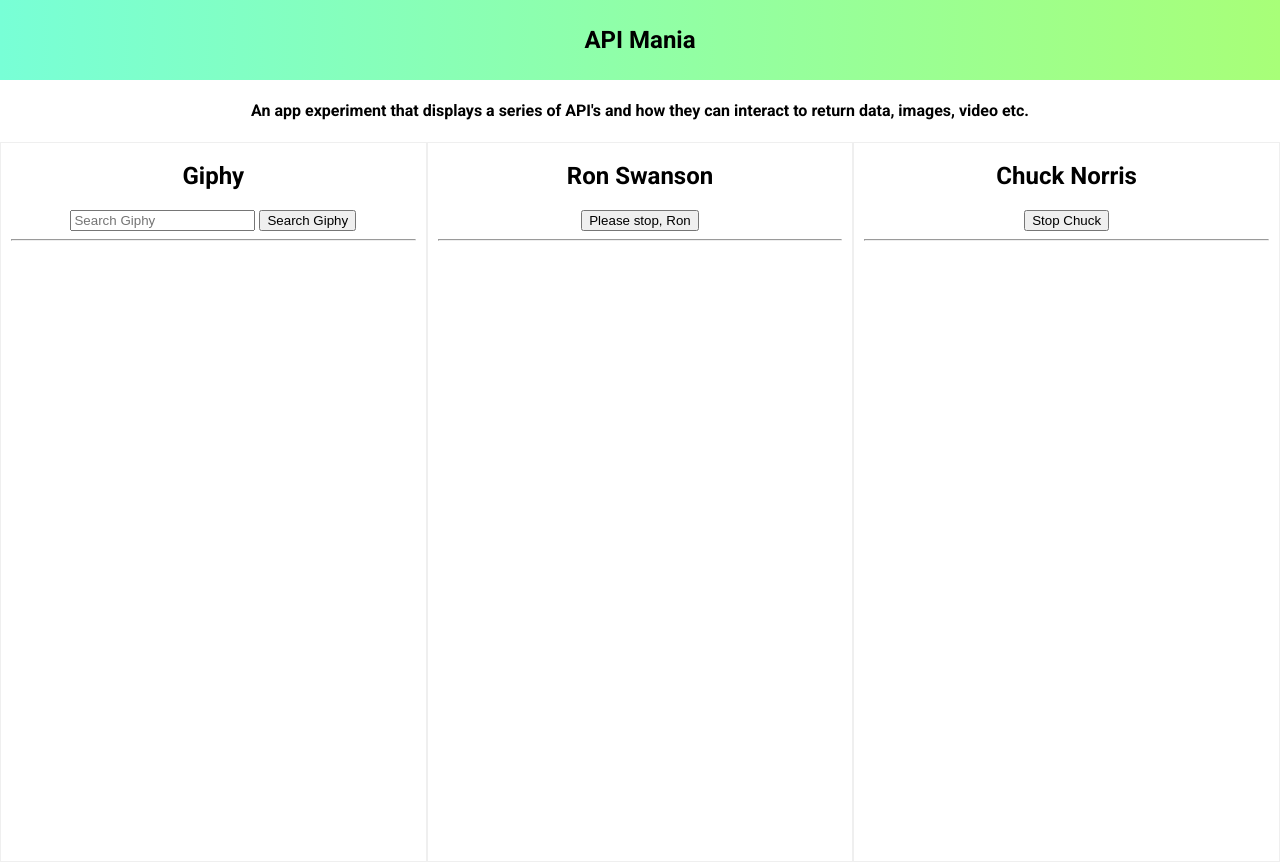
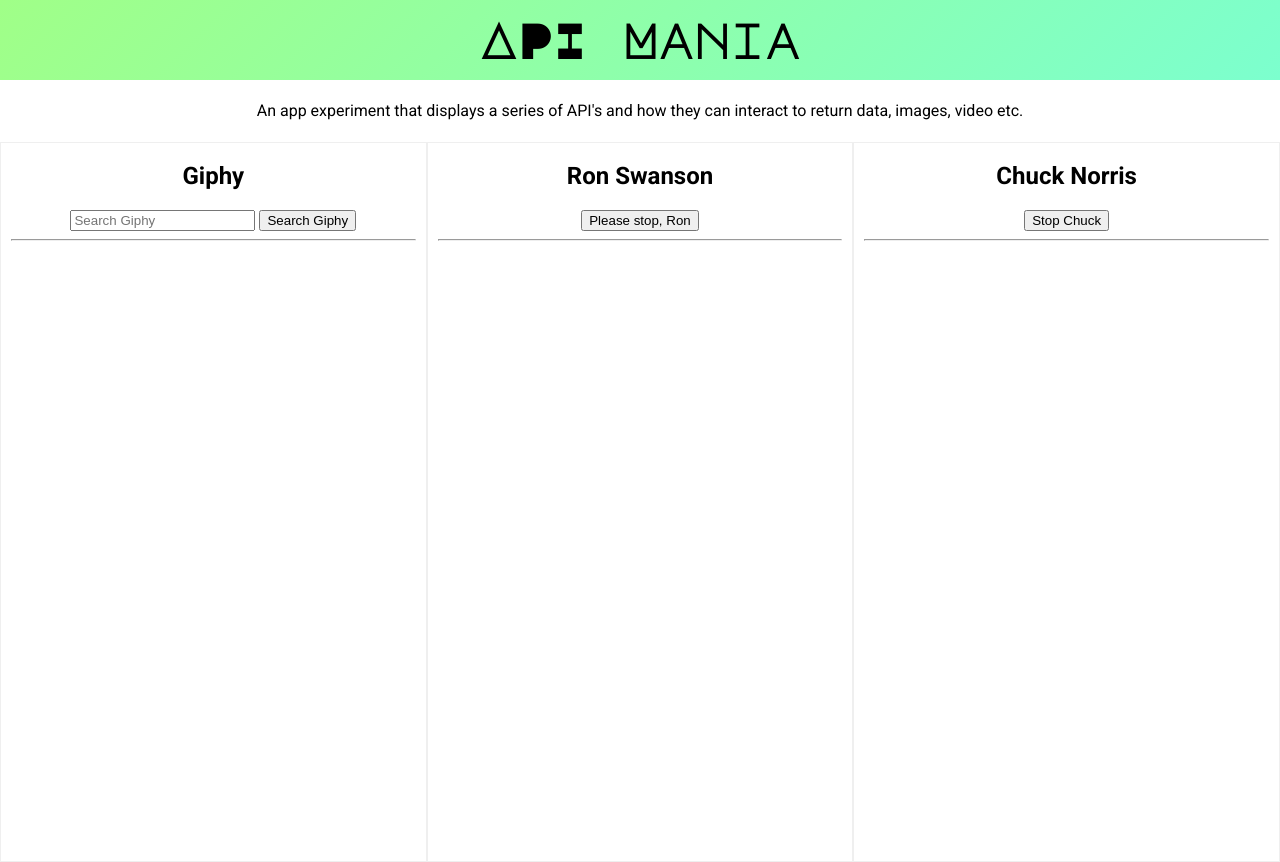
Before and after one commit to lukemico/APImania, a PHP site: page /public/index.html in a window 1280 px wide. Run offline with PHP 8.4, Linux system fonts and the light colour scheme.

Commit message:
push updates to Public files

```diff
--- a/public/css/style.css
+++ b/public/css/style.css
@@ -16,24 +16,38 @@ body {
 nav {
 	width: 100%;
 	overflow: hidden;
-	background-color: #ffff00;
+	font-family: "Major Mono Display", monospace;
+	background-color: #efefef;
 	height: 80px;
 	line-height: 80px;
 	background: #a8ff78; /* fallback for old browsers */
-	background: -webkit-linear-gradient(
-		to right,
-		#78ffd6,
-		#a8ff78
-	); /* Chrome 10-25, Safari 5.1-6 */
-	background: linear-gradient(
-		to right,
-		#78ffd6,
-		#a8ff78
-	); /* W3C, IE 10+/ Edge, Firefox 16+, Chrome 26+, Opera 12+, Safari 7+ */
+	background: linear-gradient(-45deg, #78ffd6, #a8ff78, #23a6d5, #23d5ab);
+	background-size: 400% 400%;
+	animation: gradientBG 15s ease infinite;
+}
+
+@keyframes gradientBG {
+	0% {
+		background-position: 0% 50%;
+	}
+	50% {
+		background-position: 100% 50%;
+	}
+	100% {
+		background-position: 0% 50%;
+	}
+}
+
+h1 {
+	font-size: 48px;
 }
 
 nav h1 {
 	margin: 0;
+}
+
+h4 {
+	font-weight: normal;
 }
 
 .col {
--- a/public/index.html
+++ b/public/index.html
@@ -2,7 +2,7 @@
 <html lang="en">
 	<head>
 		<meta charset="UTF-8" />
-		<title>Lots of APIs</title>
+		<title>API Mania | Integrations</title>
 		<link rel="stylesheet" href="css/style.css" />
 		<script src="js/jquery.js"></script>
 		<script src="js/giphy.js"></script>
@@ -10,6 +10,10 @@
 		<script src="js/chuck.js"></script>
 		<link
 			href="https://fonts.googleapis.com/css?family=Roboto:300,400,700&display=swap"
+			rel="stylesheet"
+		/>
+		<link
+			href="https://fonts.googleapis.com/css?family=Major+Mono+Display&display=swap"
 			rel="stylesheet"
 		/>
 	</head>
```
